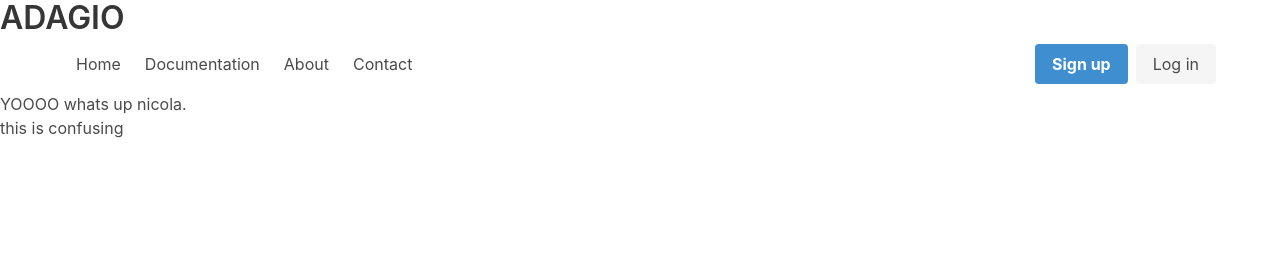
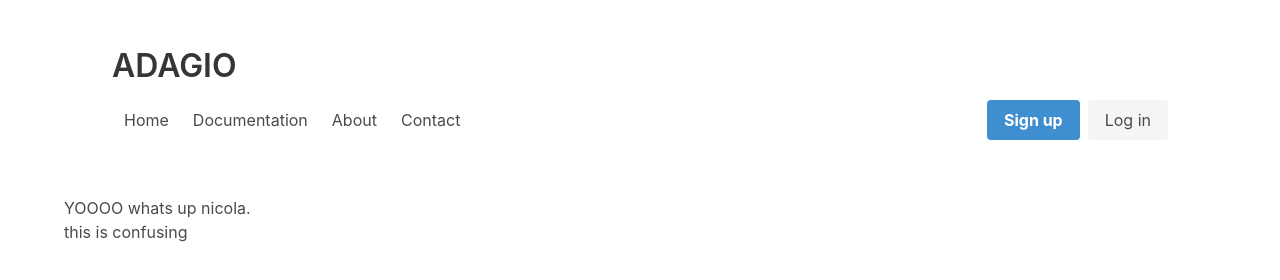
Before and after one commit to NicolaFolchi/comp426-finalproject, a website: page index.html in a window 1280 px wide. Drawn offline with nearby package versions, Linux system fonts and the light colour scheme.

Commit message:
Modified layout for home page

```diff
--- a/index.html
+++ b/index.html
@@ -6,10 +6,11 @@
     <title>Adagio</title>
     <link rel="stylesheet" href="node_modules/bulma/css/bulma.css"/>
   </head>
-  <body>
-    <div>
+  <body class="is-light">
+    <div class="container">
+      <div class="hero-body">
         <div id="webTitle">
-        <h1 class="title">ADAGIO</h1>
+          <h1 class="title" style="padding-bottom:0.5rem;">ADAGIO</h1>
         </div>
         <div class="container" id="webNavBar">
           <nav class="navbar" role="navigation" aria-label="main navigation">
@@ -40,7 +41,9 @@
                   </div>
                 </div>
               </div>
+            </div>
           </nav>
+        </div>
       </div>
       <div id="webContent">
         <p>YOOOO whats up nicola.</p>
```
Lines whose indentation alone changed are shown as unchanged.
